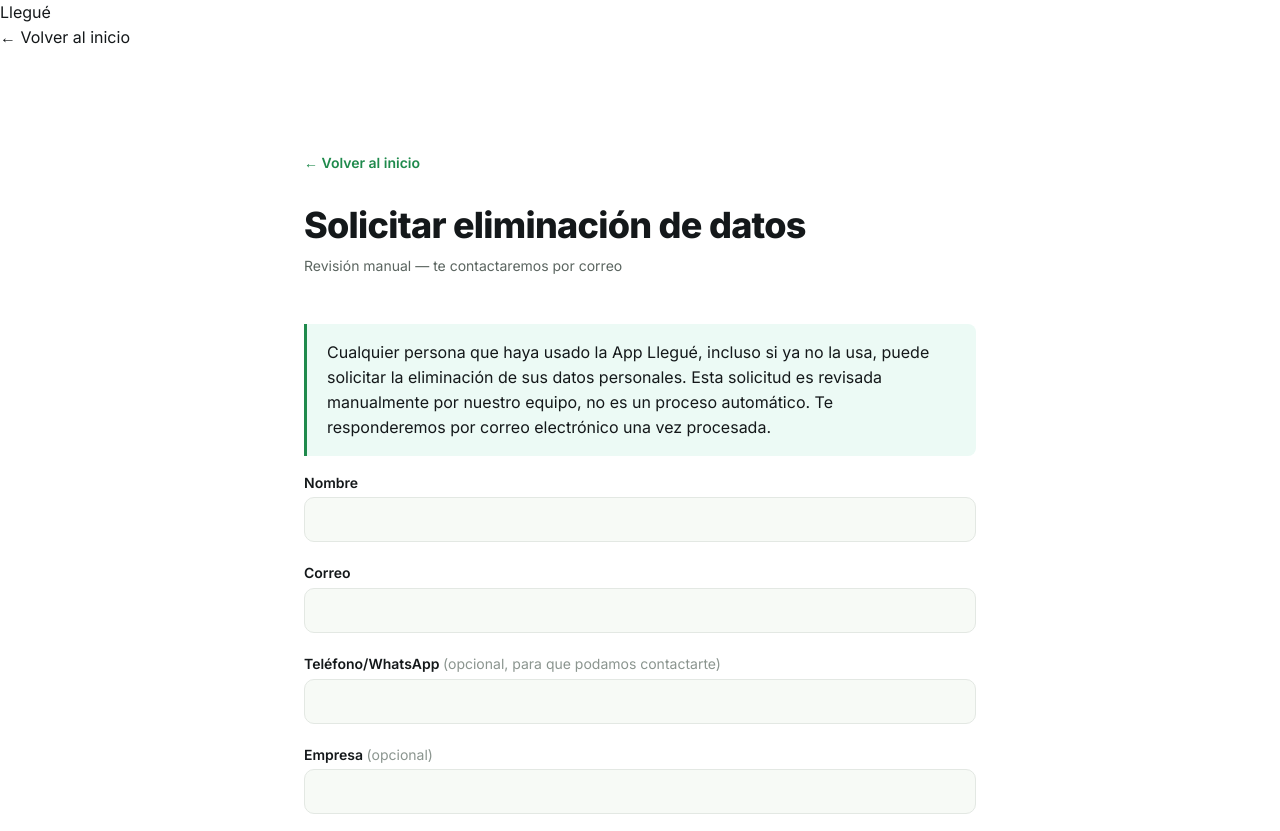
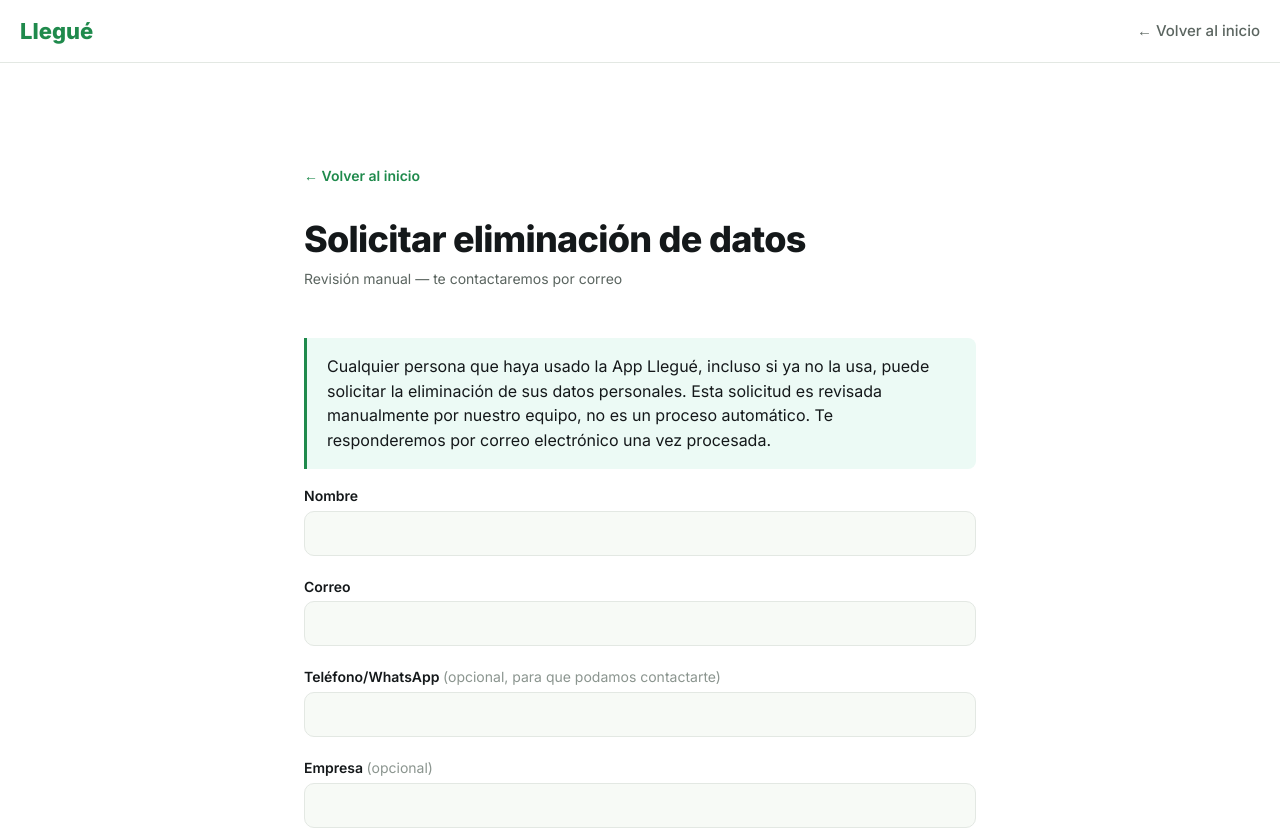
Before and after one commit to angelcasadey/llegue-web, a plain HTML site: page eliminar-datos.html in a window 1280 px wide. Shown: the top 831 px of the page. Drawn offline with Linux system fonts and the light colour scheme.

Commit message:
fix(eliminar-datos): boton cambia de color al confirmar envio, estilos de nav en paginas legales

```diff
--- a/css/styles.css
+++ b/css/styles.css
@@ -110,6 +110,8 @@ main > section {
 .btn--sm { padding: 9px 16px; font-size: 14px; }
 .btn--lg { padding: 15px 26px; font-size: 16px; }
 .btn--block { width: 100%; }
+.btn--success { background: #0F9D6A; color: #fff; cursor: default; }
+.btn--success:hover { transform: none; box-shadow: none; }
 
 /* ---------- badge ---------- */
 .badge {
@@ -152,6 +154,30 @@ main > section {
 @media (min-width: 860px) {
   .navbar__links { display: flex; }
 }
+
+/* Barra simple de paginas legales (privacidad, terminos, eliminar-datos) */
+nav {
+  position: sticky; top: 0; z-index: 50;
+  background: rgba(255,255,255,0.92);
+  backdrop-filter: blur(8px);
+  border-bottom: 1px solid var(--border);
+  padding: var(--space-md) var(--space-lg);
+  display: flex; align-items: center; justify-content: space-between;
+  gap: var(--space-lg);
+}
+nav .nav-logo {
+  font-size: 22px; font-weight: 800; color: var(--primary);
+  text-decoration: none;
+}
+nav .nav-links {
+  display: flex; gap: var(--space-lg);
+  list-style: none; margin: 0; padding: 0;
+  font-size: 15px; font-weight: 500;
+}
+nav .nav-links a {
+  color: var(--text-secondary); text-decoration: none;
+}
+nav .nav-links a:hover { color: var(--text-primary); }
 
 /* =====================================================
    HERO
--- a/js/eliminar-datos.js
+++ b/js/eliminar-datos.js
@@ -47,6 +47,8 @@
 
         showMessage('success', result.data.message || 'Solicitud recibida, te contactaremos pronto.');
         submitBtn.textContent = 'Solicitud enviada';
+        submitBtn.classList.remove('btn--primary');
+        submitBtn.classList.add('btn--success');
         form.querySelectorAll('input, textarea, button').forEach(function (el) {
           el.disabled = true;
         });
```
